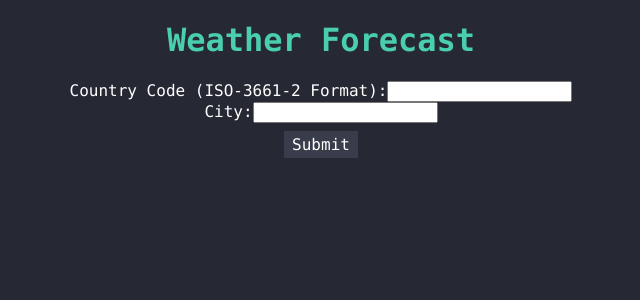
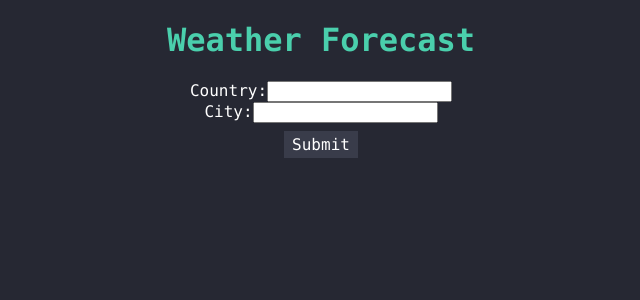
Before and after one commit to AlbertGromek/TechnicalExercise, a React (Create React App) app in the folder Frontend/: page / in a window 1280 px wide. Shown: the top 300 px of the page, without its empty margins (319-959 px from the left). Built offline with nearby package versions, Linux system fonts and the light colour scheme.

Commit message:
Add a test for frontend

```diff
--- a/Frontend/package.json
+++ b/Frontend/package.json
@@ -3,7 +3,6 @@
   "version": "0.1.0",
   "private": true,
   "dependencies": {
-    "@testing-library/jest-dom": "^5.12.0",
     "@testing-library/react": "^11.2.7",
     "@testing-library/user-event": "^12.8.3",
     "react": "^17.0.2",
@@ -35,5 +34,8 @@
       "last 1 firefox version",
       "last 1 safari version"
     ]
+  },
+  "devDependencies": {
+    "@testing-library/jest-dom": "^5.14.1"
   }
 }
--- a/Frontend/src/App.js
+++ b/Frontend/src/App.js
@@ -34,7 +34,7 @@ function App() {
     <div className="App">
       <h1>Weather Forecast</h1>
       <label>
-        Country Code (ISO-3661-2 Format):
+        Country:
         <input
           type="text"
           value={countryCode}
```
Also changed, not shown: 2 other files (tests, documents, lock files or other folders).
